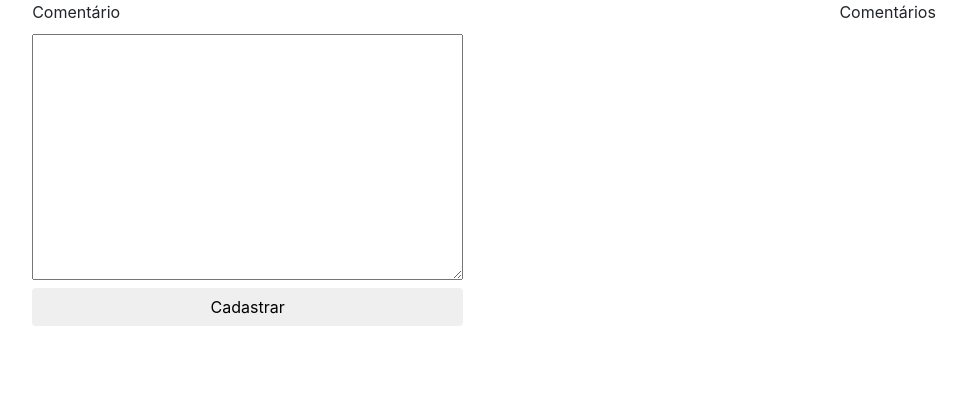
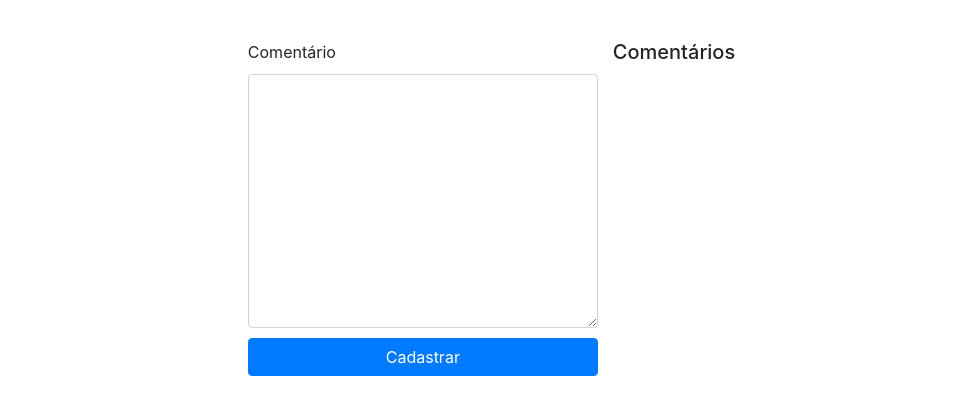
Before and after one commit to Guilheeeerme/smarkio, a plain HTML site: page frontend/index.html in a window 1280 px wide. Shown: the whole page, without its empty margins (156-1123 px from the left). Drawn offline with nearby package versions, Linux system fonts and the light colour scheme; no server answers.

Commit message:
feat: conexão frontend com backend

```diff
--- a/frontend/index.html
+++ b/frontend/index.html
@@ -14,17 +14,21 @@
     <title>Challenge</title>
   </head>
   <body>
-    <div>
-      <form>
-        <label for="comment">Comentário</label>
-        <textarea name="comment" id="comment" cols="40" rows="10"></textarea>
-        <button type="submit" class="btn">Cadastrar</button>
-      </form>
-    </div>
-    <div>
-      <p class="title">Comentários</p>
-
-      <section id="list"></section>
+    <div class="container">
+      <div class="row justify-content-md-center">
+        <div class="col-md-4">
+          <form>
+            <div class="form-group">
+              <label for="comment">Comentário</label>
+              <textarea class="form-control" id="comment" rows="10"></textarea>
+              <button type="submit" class="btn btn-primary" id="btn">
+                Cadastrar
+              </button>
+            </div>
+          </form>
+        </div>
+        <div class="" id="list"><h5>Comentários</h5></div>
+      </div>
     </div>
     <script
       src="https://code.jquery.com/jquery-3.3.1.slim.min.js"
--- a/frontend/listComments.js
+++ b/frontend/listComments.js
@@ -14,9 +14,9 @@ function main() {
 
   for (let comentario of comments) {
     output += `
-    <div class="classAudio">
+    <div class="container-audio">
       <span class="comment">${comentario.comment}</span>
-      <button onclick="play(${comentario.id})">Ouvir</button>
+      <button class="btn btn-primary btn-listen" onclick="play(${comentario.id})">Ouvir</button>
       <audio preload="none" id="${comentario.id}">
         <source src="${comentario.comment_url}" type="audio/wav">
       </audio>
@@ -24,7 +24,7 @@ function main() {
     `;
   }
 
-  document.getElementById("list").innerHTML = output;
+  document.getElementById("list").innerHTML += output;
 }
 
 function play(id) {
--- a/frontend/style.css
+++ b/frontend/style.css
@@ -1,6 +1,5 @@
-body {
-  display: flex;
-  justify-content: space-around;
+.container {
+  margin-top: 40px;
 }
 
 label {
@@ -8,21 +7,28 @@ label {
   margin-bottom: 10px;
 }
 
-.btn {
+.btn-primary {
   display: block;
-  margin-top: 2px;
+  margin-top: 10px;
   width: 100%;
 }
 
-.classAudio {
+.btn-listen {
+  width: 80px;
+}
+
+.container-audio {
   display: flex;
-  justify-content: space-between;
+  justify-content: space-evenly;
   align-items: center;
   padding: 10px;
 }
 
+h5 {
+  text-align: center;
+}
+
 .comment {
   margin-right: 10px;
-  margin-left: 0px;
   width: 50%;
 }
```
Also changed, not shown: frontend/main.js (deleted).
